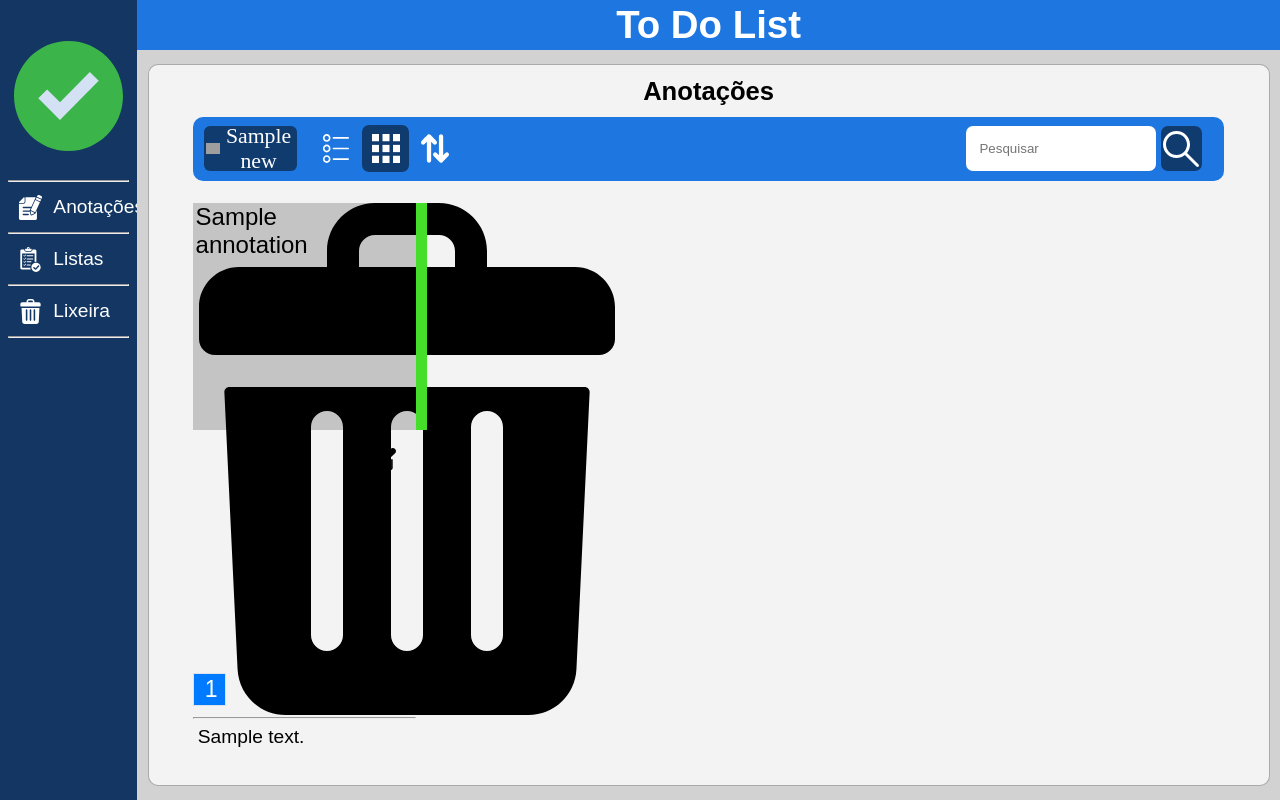
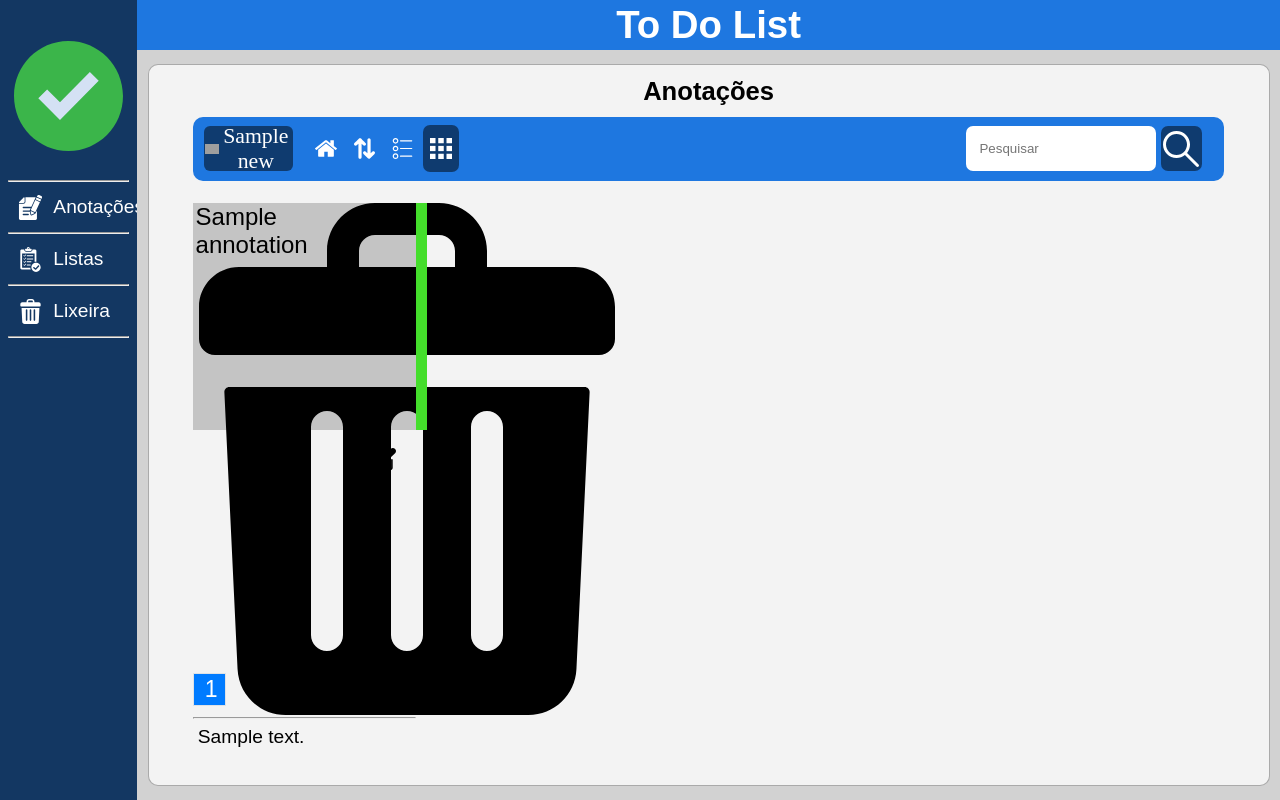
Before and after one commit to Weverton-Vitor/to-do-list, a Django app: template project/apps/annotations/templates/annotation_list.html in a window 1280 px wide. Run offline with Django 3.2, Linux system fonts and the light colour scheme; the template is opened without the code that fills it: most values are stand-ins (such as "Sample title", 1, 10 or a date in 2020); form fields are guessed from the names that the template uses; some web fonts are replaced; grey boxes are pictures that could not be loaded.

Commit message:
Adding home button in search bar to clear the search filter

```diff
--- a/project/apps/annotations/views.py
+++ b/project/apps/annotations/views.py
@@ -31,8 +31,6 @@ class AnnotationListView(ListView):
         else:
             # Atualizando a url da requição atual para seguir a ordem da listagem
             context['url_list_mode'] += '?change=order'
-
-        print(context['url_list_mode'])
 
 
         # Link que o formulário de pesquisa vai ser submetido
--- a/project/apps/core/static/css/search_bar_style.css
+++ b/project/apps/core/static/css/search_bar_style.css
@@ -18,16 +18,9 @@
   margin-left: 1%;
 }
 
-#new-item-link {
-  text-decoration: none;
-  width: 50%;
-  height: 100%;
-  margin-right: 10%;
-}
-
 #new-item-button {
   color: #ffffff;
-  width: 40%;
+  width: 50%;
   height: 100%;
   border-radius: 6px;
   margin-right: 6%;
--- a/project/apps/core/static/js/annotation/change_listing_mode_annotation.js
+++ b/project/apps/core/static/js/annotation/change_listing_mode_annotation.js
@@ -2,14 +2,8 @@
 function change_listing_mode(mode) {
   localStorage.setItem("listing_mode", mode);
 
-  links = document.querySelectorAll(".link-search-bar");
-
-  for (i = 0; i < 2; i++) {
-    link = links[i];
-    if (link.classList.contains("active-link")) {
-      link.classList.remove("active-link");
-    }
-  }
+  link = document.querySelectorAll(".active-link")[0];
+  link.classList.remove("active-link");
 
   // Escondendo o conteudo e a páginação
   content = document.querySelector("#content");
@@ -58,8 +52,8 @@ if (localStorage.getItem("listing_mode") == "block") {
     container_list_css.remove();
   }
 
-  // Setando a classe active-link no link de modo lista
-  link = document.querySelector("#block-mode").parentElement;
+  // Setando a classe active-link no link de modo block
+  link = document.querySelector("#block-mode-link");
   link.classList.add("active-link");
 } else {
   // Encurtando o conteúdo da anotação para melhorar a visualização
@@ -85,7 +79,7 @@ if (localStorage.getItem("listing_mode") == "block") {
   }
 
   // Setando a classe active-link no link de modo lista
-  link = document.querySelector("#list-mode").parentElement;
+  link = document.querySelector("#list-mode-link");
   link.classList.add("active-link");
 }
 
--- a/project/apps/core/templates/includes/search_bar.html
+++ b/project/apps/core/templates/includes/search_bar.html
@@ -12,26 +12,13 @@
     </button>
 
     <a
-      id="block-mode-link"
+      id="home-link"
       class="link-search-bar"
-      href="{{url_list_mode}}"
-      title="Modo de visualização em lista"
-      onclick="change_listing_mode('list'); return false;"
+      href="{{link_search}}"
+      title="Página incial(Limpar filtro de pesquisa)"
     >
-      <button id="list-mode" class="btn btn-change-mode">
-        <img src="{% static 'images/list.svg' %}" alt="icone-lista" />
-      </button>
-    </a>
-
-    <a
-      id="list-mode-link"
-      class="link-search-bar"
-      href="{{url_list_mode}}"
-      title="Modo de visualização em blocos"
-      onclick="change_listing_mode('block'); return false;"
-    >
-      <button id="block-mode" class="btn btn-change-mode">
-        <img src="{% static 'images/blocks.svg' %}" alt="icone-blocos" />
+      <button id="home-link" class="btn btn-change-mode">
+        <img src="{% static 'images/home.svg' %}" alt="icone-lista" />
       </button>
     </a>
 
@@ -46,6 +33,30 @@
           src="{% static 'images/arrow-down-and-up.svg' %}"
           alt="icone-setas-para-cima-e-para-baixo"
         />
+      </button>
+    </a>
+
+    <a
+      id="list-mode-link"
+      class="link-search-bar"
+      href="{{url_list_mode}}"
+      title="Modo de visualização em lista"
+      onclick="change_listing_mode('list'); return false;"
+    >
+      <button id="list-mode" class="btn btn-change-mode">
+        <img src="{% static 'images/list.svg' %}" alt="icone-lista" />
+      </button>
+    </a>
+
+    <a
+      id="block-mode-link"
+      class="link-search-bar"
+      href="{{url_list_mode}}"
+      title="Modo de visualização em blocos"
+      onclick="change_listing_mode('block'); return false;"
+    >
+      <button id="block-mode" class="btn btn-change-mode">
+        <img src="{% static 'images/blocks.svg' %}" alt="icone-blocos" />
       </button>
     </a>
   </div>
```
Also changed, not shown: project/apps/core/static/js/list_of_items/change_listing_mode_task_list.js (+5 -11 lines), project/apps/core/static/images/home.svg (added).
